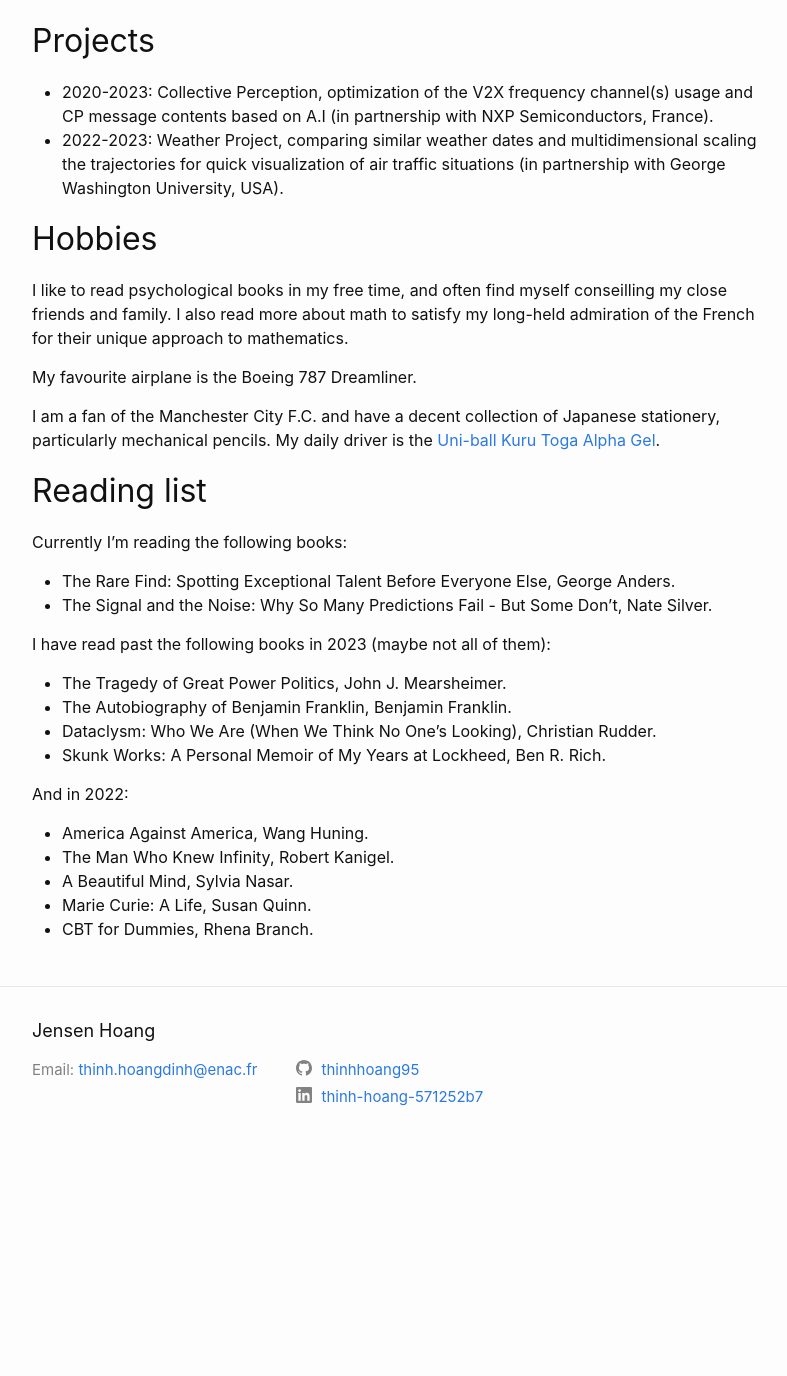
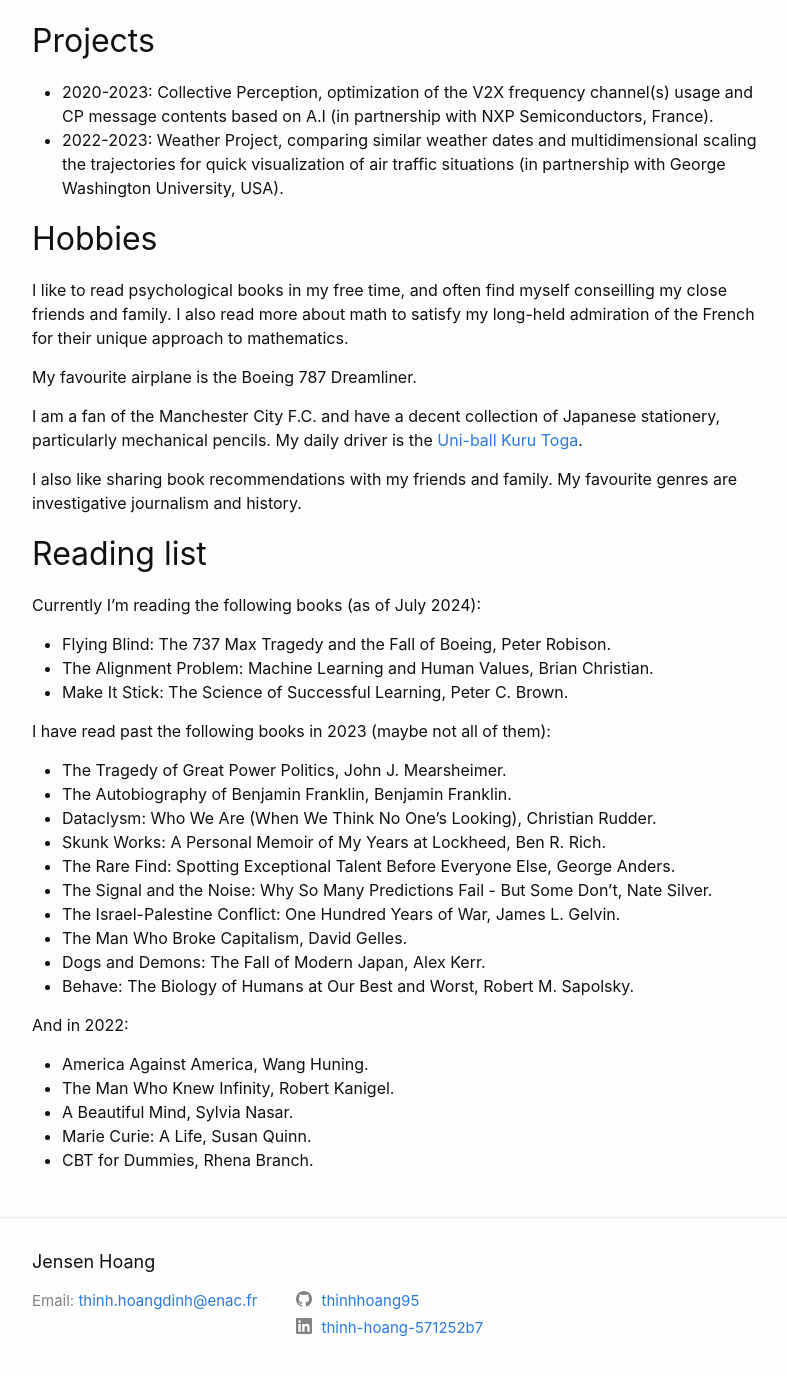
Before and after one commit to thinhhoang95/thinhhoang95.github.io, a Jekyll site: the page built from about.md, in a window 1280 px wide and 1400 px high, scrolled down 945 px. Shown: the top 1376 px of the window, without its empty margins (238-1025 px from the left). Built offline with Jekyll 4.4.1, drawn with Linux system fonts in a browser that asks for light colours; before the commit the page ends 2114 px from its top, so only the background shows below that.

Commit message:
Update book recommendations and reading list

```diff
--- a/about.md
+++ b/about.md
@@ -44,18 +44,27 @@ I like to read psychological books in my free time, and often find myself consei
 
 My favourite airplane is the Boeing 787 Dreamliner.
 
-I am a fan of the Manchester City F.C. and have a decent collection of Japanese stationery, particularly mechanical pencils. My daily driver is the [Uni-ball Kuru Toga Alpha Gel](https://www.mpuni.co.jp/products/mechanical_pencils/sharp_pen/uni_a-gel/uni_agel.html).
+I am a fan of the Manchester City F.C. and have a decent collection of Japanese stationery, particularly mechanical pencils. My daily driver is the [Uni-ball Kuru Toga](https://www.mpuni.co.jp/products/mechanical_pencils/sharp_pen/uni_a-gel/uni_agel.html).
+
+I also like sharing book recommendations with my friends and family. My favourite genres are investigative journalism and history.
 
 # Reading list
-Currently I'm reading the following books:
-- The Rare Find: Spotting Exceptional Talent Before Everyone Else, George Anders.
-- The Signal and the Noise: Why So Many Predictions Fail - But Some Don't, Nate Silver.
+Currently I'm reading the following books (as of July 2024):
+- Flying Blind: The 737 Max Tragedy and the Fall of Boeing, Peter Robison.
+- The Alignment Problem: Machine Learning and Human Values, Brian Christian.
+- Make It Stick: The Science of Successful Learning, Peter C. Brown.
 
 I have read past the following books in 2023 (maybe not all of them):
 - The Tragedy of Great Power Politics, John J. Mearsheimer.
 - The Autobiography of Benjamin Franklin, Benjamin Franklin.
 - Dataclysm: Who We Are (When We Think No One's Looking), Christian Rudder.
 - Skunk Works: A Personal Memoir of My Years at Lockheed, Ben R. Rich.
+- The Rare Find: Spotting Exceptional Talent Before Everyone Else, George Anders.
+- The Signal and the Noise: Why So Many Predictions Fail - But Some Don't, Nate Silver.
+- The Israel-Palestine Conflict: One Hundred Years of War, James L. Gelvin.
+- The Man Who Broke Capitalism, David Gelles.
+- Dogs and Demons: The Fall of Modern Japan, Alex Kerr.
+- Behave: The Biology of Humans at Our Best and Worst, Robert M. Sapolsky.
 
 And in 2022:
 - America Against America, Wang Huning.
```
Also changed, not shown: index.md (+2 -2 lines).
